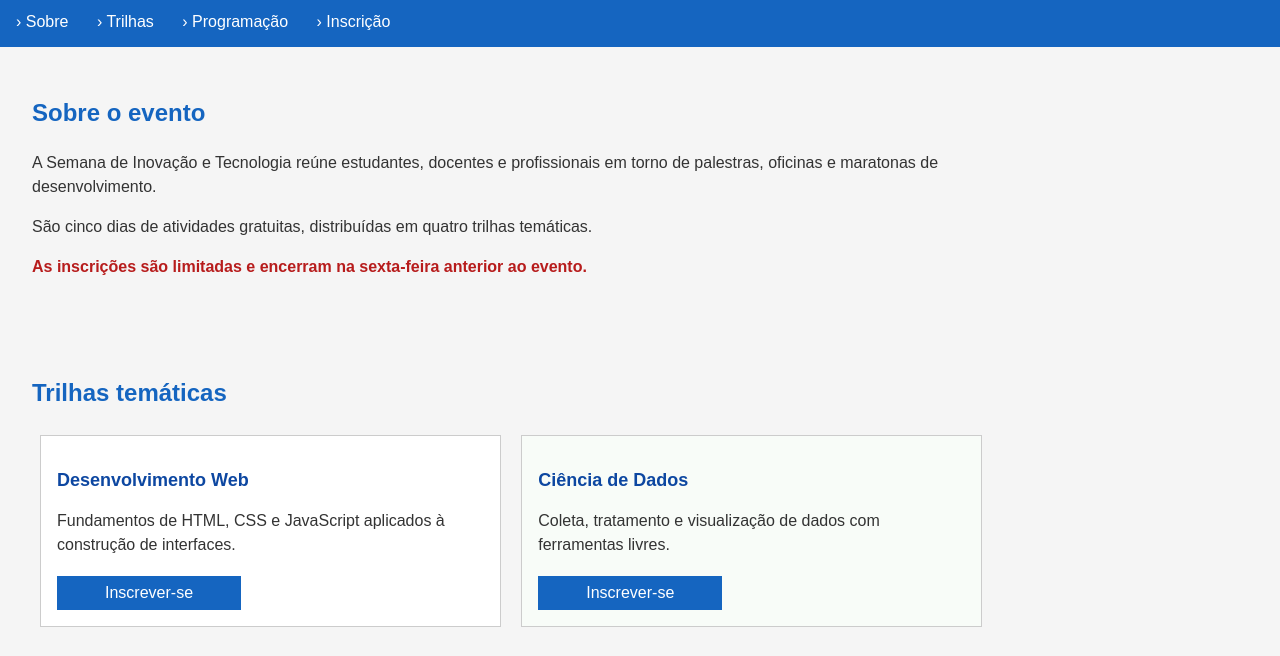
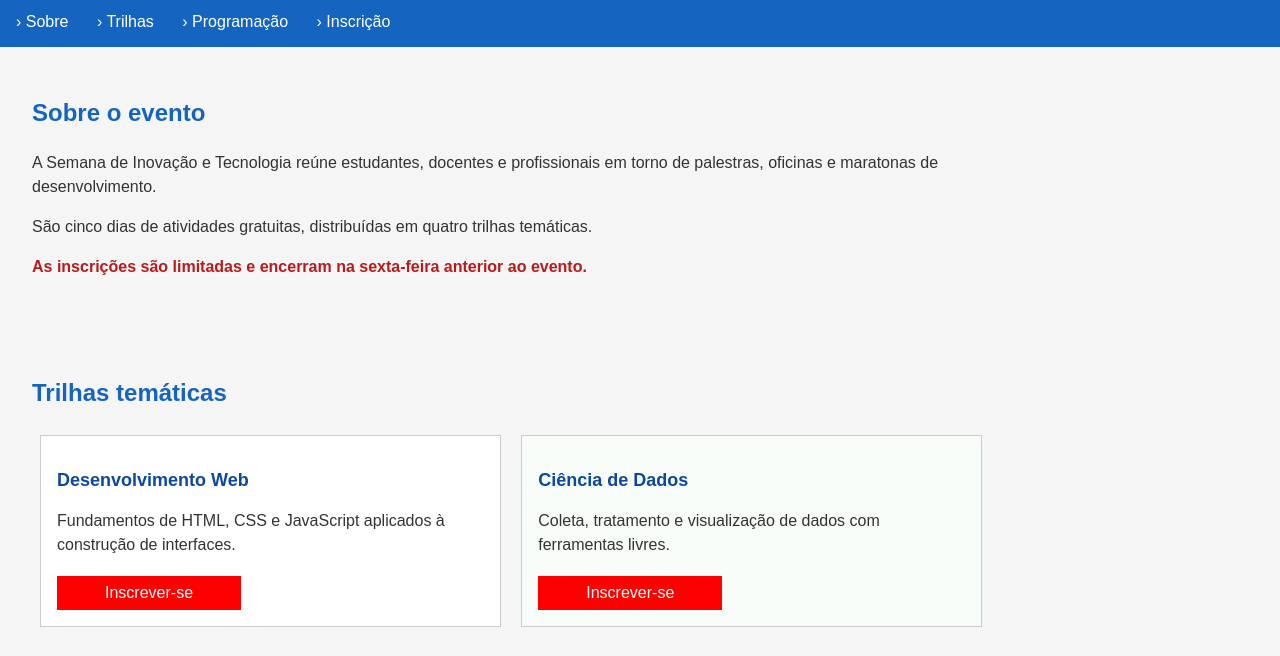
Before and after one commit to Dzai0273/Trabalho, a website: page cap07at01.html in a window 1280 px wide. Shown: the part 104-760 px from the top of the page. Drawn offline with Linux system fonts and the light colour scheme.

Commit message:
Update cap07atv01.css

```diff
--- a/cap07atv01.css
+++ b/cap07atv01.css
@@ -137,7 +137,7 @@ p {
 */
 .botao {
   display: inline-block;
-  background-color: red; /* Regra mais fraca */
+  background-color: #555555; /* Regra mais fraca */
   color: #ffffff;
   font-size: 1rem;
   text-decoration: none;
@@ -147,11 +147,11 @@ p {
 }
 
 .cartao .botao {
-  background-color: #1565c0; /* Regra mais forte por cascata/especificidade */
+  background-color: red; /* Regra mais forte por cascata/especificidade */
 }
 
 .botao:hover {
-  background-color: #0d47a1;
+  background-color: darkred;
 }
 
 /* ---------- Lista de programação ---------- */
```
